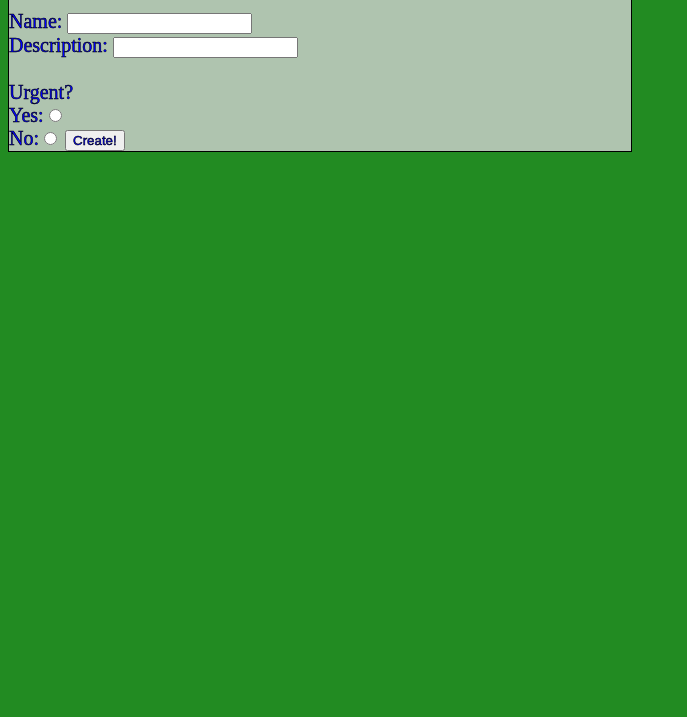
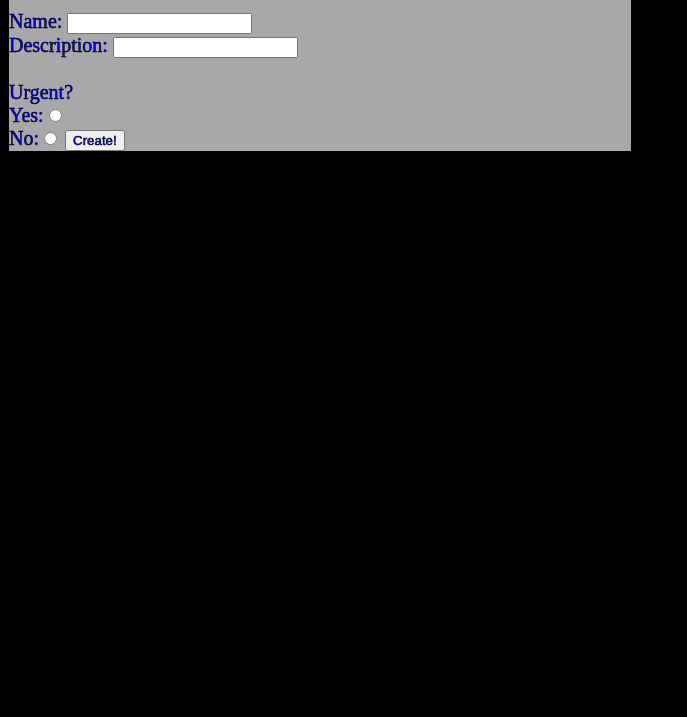
Before and after one commit to Splitbreed/JATG, a website: page public/index.html in a window 1280 px wide. Shown: the part 83-800 px from the top of the page, without its empty margins (0-687 px from the left). Drawn offline with nearby package versions, Linux system fonts and the light colour scheme; no server answers; files whose address does not match are found by name.

Commit message:
Changed background to black

```diff
--- a/public/styles/style.css
+++ b/public/styles/style.css
@@ -7,7 +7,7 @@ a:hover {
 }
 body {
   font-size: 20px;
-  background-color: forestgreen;
+  background-color: black;
   background-image: url('../background.jpg');
   background-repeat: no-repeat;
 }
```
